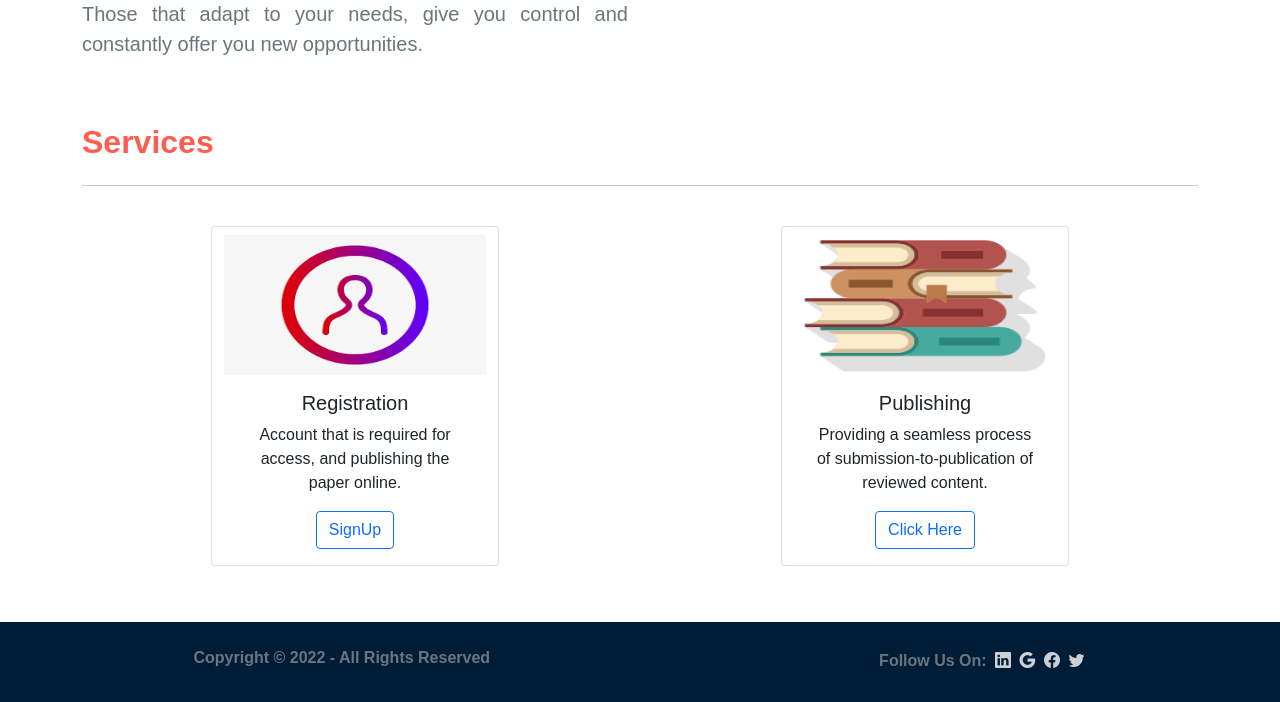
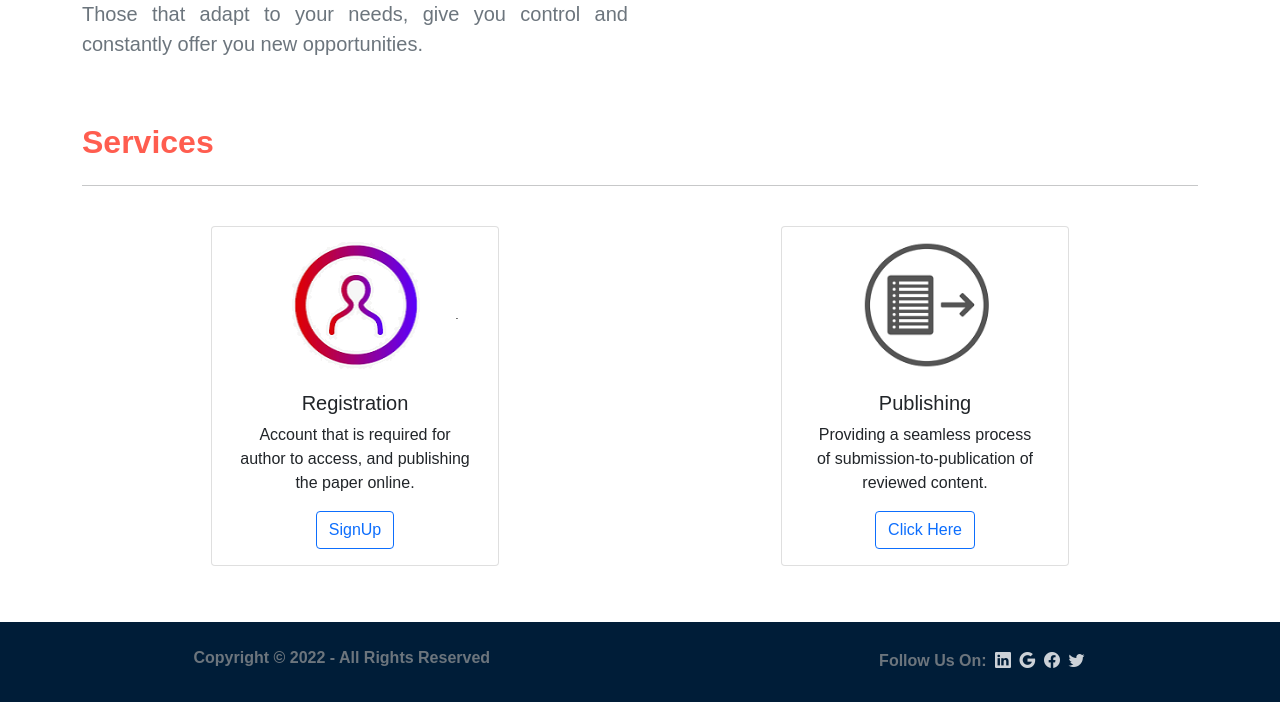
Before and after one commit to anuragftp/cms, a Django app: page / in a window 1280 px wide. Shown: the part 879-1581 px from the top of the page. Run offline with Django 3.2, Linux system fonts and the light colour scheme; some libraries are stand-ins or nearby versions.

Commit message:
version1.3

```diff
--- a/core/templates/core/home/homepage.html
+++ b/core/templates/core/home/homepage.html
@@ -81,12 +81,13 @@
                                     <a href="/"><img src="{% static 'image/account.jpg' %}"  height="140px" class="card-img-top mt-2"  alt="..."></a>
                                     <div class="card-body text-center">
                                     <h5 class="card-title ">Registration</h5>
-                                    <p class="card-text text-justify">Account that is required for access, and publishing the paper online.</p>
+                                    <p class="card-text text-justify">Account that is required for author to access, and publishing the paper online.</p>
                                     <a href="{% url 'signup_view' %}" class="btn btn-outline-primary">SignUp</a>
                                     </div>
                                   </div>
+
                                   <div class="card mx-auto col-lg-3 my-4" style="width: 18rem;">
-                                    <a href="/"><img src="{% static 'image/publish.jpg' %}"  height="140px" class="card-img-top mt-2"  alt="..."></a>
+                                    <a href="/"><img src="{% static 'image/viewpaper.png' %}"  height="140px" class="card-img-top mt-2"  alt="..."></a>
                                     <div class="card-body text-center">
                                     <h5 class="card-title ">Publishing</h5>
                                     <p class="card-text text-justify">Providing a seamless process of submission-to-publication of reviewed content.</p>
--- a/core/templates/core/home/publish.html
+++ b/core/templates/core/home/publish.html
@@ -11,11 +11,11 @@
         <div class="card-body">
           {% for obj,day in mylist %}
             <div class="d-flex w-100 justify-content-between">
-            <h4 class="card-title" style="letter-spacing: 1px;"><strong><a href="{{obj.file.url}}">{{obj.title}}</a></strong> </h4>
+            <h6 class="card-title" style="letter-spacing: 1px;"><strong><a href="{{obj.file.url}}">{{obj.title}}</a></strong> </h6>
 
             </div>
             <div class="d-flex w-100 justify-content-between">
-              <p class="card-text" style="letter-spacing: 2px;"><span class=" fw-bold text-bold  fs-6">{{obj.description}}</span><span class="text-success fw-bold fs-7"> ~{{obj.user.full_name}}</span><span class="text-muted"> (Author)</span></p>
+              <p class="card-text" style="letter-spacing: 1px;"><span class=" fw-bold text-bold  fs-7">{{obj.description}}</span><span class="text-success fw-bold fs-7"> ~{{obj.user.full_name}}</span><span class="text-muted"> (Author)</span></p>
               <small>{{obj.rating}}/5 | {{day}} days ago  </small>
             </div>
             <hr>
```
Also changed, not shown: core/static/image/account.jpg, core/static/image/upload.png (added), core/static/image/viewpaper.png (added).
